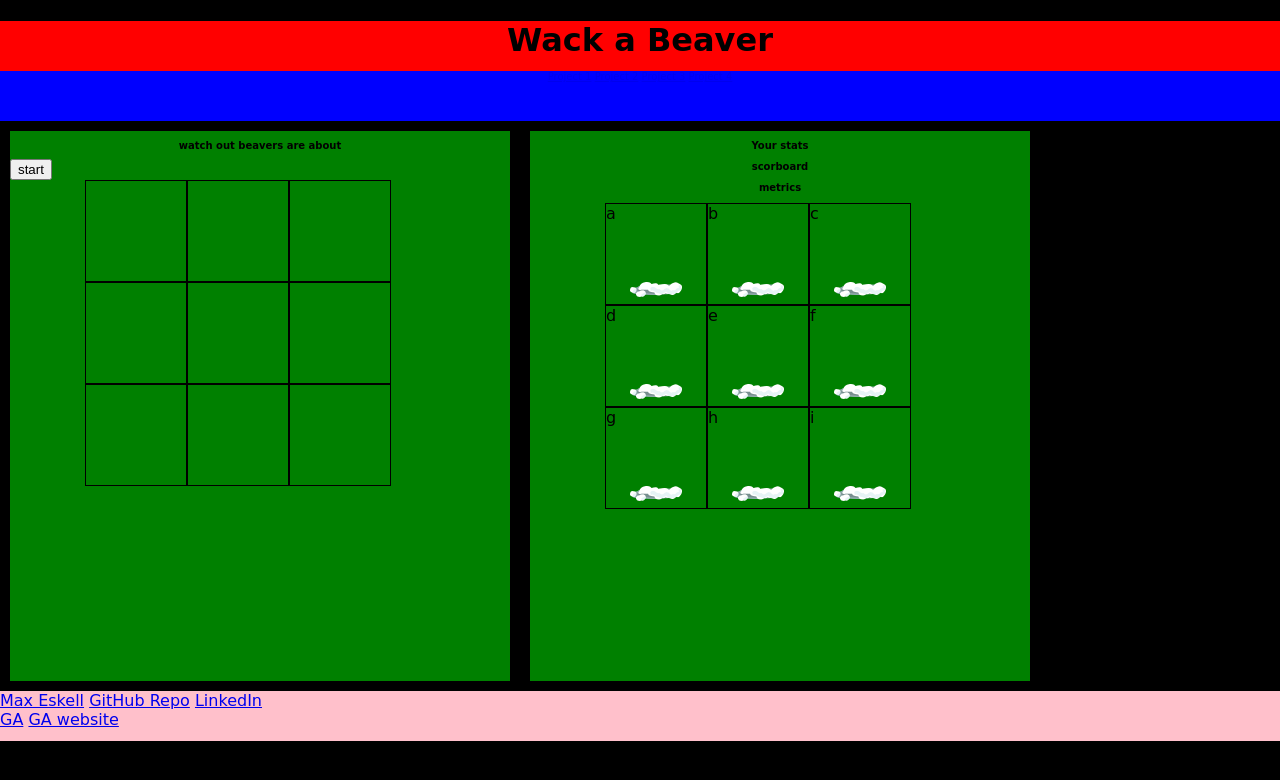
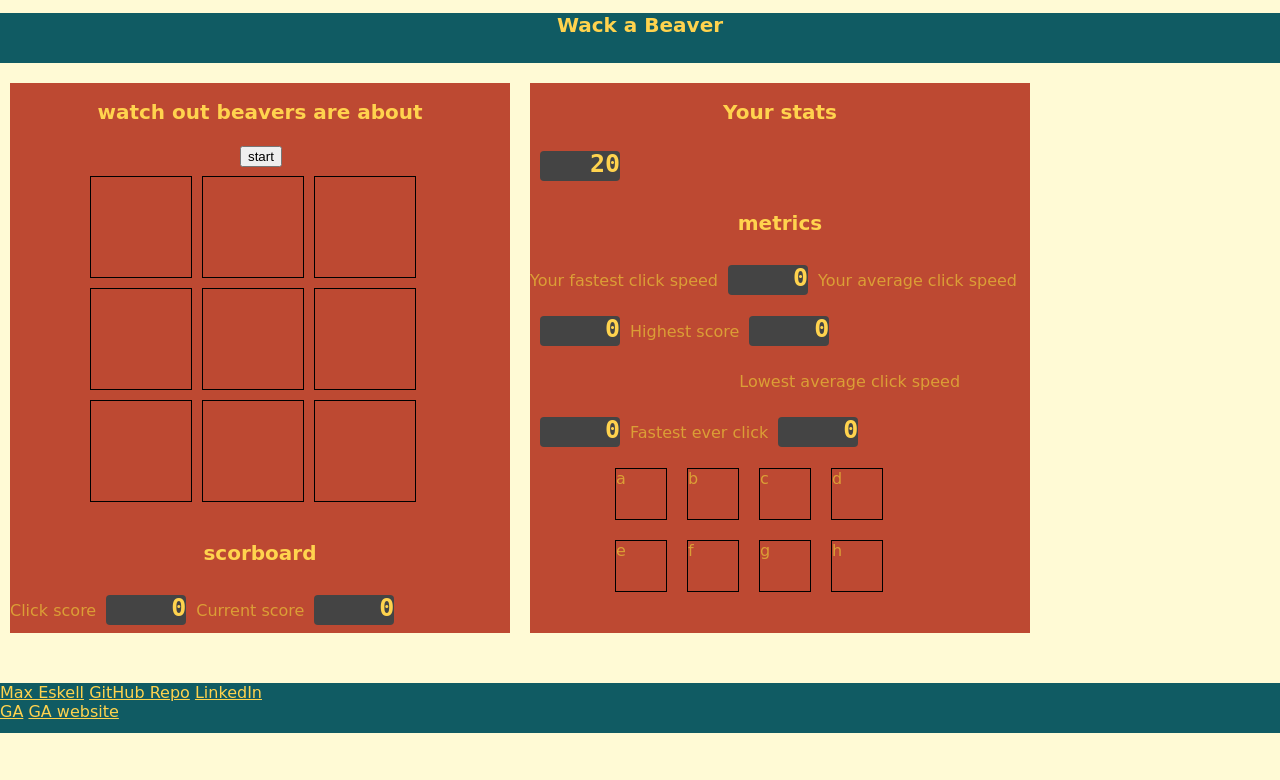
Before and after one commit to maxeskell/project1, a PHP site: page / in a window 1280 px wide. Shown: the top 780 px of the page. Run offline with PHP 8.4, Linux system fonts and the light colour scheme; some libraries are stand-ins or nearby versions; some web fonts are replaced.

Commit message:
first working commit -mvp

```diff
--- a/index.html
+++ b/index.html
@@ -1,12 +1,10 @@
 <!DOCTYPE html>
 <html>
+
 <head>
   <meta charset="UTF-8">
   <title>Project 1</title>
-  <script
-  src="https://code.jquery.com/jquery-3.2.1.min.js"
-  integrity="sha256-hwg4gsxgFZhOsEEamdOYGBf13FyQuiTwlAQgxVSNgt4="
-  crossorigin="anonymous"></script>
+  <script src="https://code.jquery.com/jquery-3.2.1.min.js" integrity="sha256-hwg4gsxgFZhOsEEamdOYGBf13FyQuiTwlAQgxVSNgt4=" crossorigin="anonymous"></script>
   <script src="public/js/app.js" charset="utf-8"></script>
   <link rel="stylesheet" href="public/css/main.css">
   <link href="https://fonts.googleapis.com/css?family=Baloo" rel="stylesheet">
@@ -14,15 +12,8 @@
 
 <body>
   <!-- header -->
-  <header><h1>Wack a Beaver</h1></header>
-
-  <!-- navigation buttons -->
-  <nav>
-    <a href="#">Project 1</a>
-    <a href="#">Project 2</a>
-    <a href="#">Project 3</a>
-    <a href="#">Project 4</a>
-  </nav>
+  <header>
+    <h1>Wack a Beaver</h1></header>
 
   <main>
     <section class="left">
@@ -43,25 +34,32 @@
         <div id="square8" class="square"></div>
         <div id="square9" class="square"></div>
       </div>
+      <div class="scoreboard">
+        <h3>scorboard</h3>
+        <p>Click score</p>
+        <div id="clickScoreScreen" class="screen">0</div>
+        <p>Current score</p>
+        <div id="userScoreScreen" class="screen">0</div>
+      </div>
     </section>
 
 
     <!-- put score, coundowntimer, and badges here -->
     <section class="right">
       <h2>Your stats</h2>
-      <div class="timerScreen">
-      </div>
-      <div class="scoreboard">
-        <h3>scorboard</h3>
-        <div class="scoreScreen"></div>
-        <div class="highscoreScreen"></div>
-      </div>
+      <div id="timerScreen" class="screen">20</div>
       <div class="metrics">
         <h3>metrics</h3>
-        <div class="fastestArea"></div>
-        <div class="averageArea"></div>
-        <div class="bestFastestArea"></div>
-        <div class="bestAverageArea"></div>
+        <p>Your fastest click speed</p>
+        <div id="fastestClickScreen" class="screen">0</div>
+        <p>Your average click speed</p>
+        <div id="averageCLickScreen" class="screen">0</div>
+        <p>Highest score</p>
+        <div id="highscoreScreen" class="screen">0</div>
+        <p>Lowest average click speed </p>
+        <div id="highscoreAverageCLickScreen" class="screen">0</div>
+        <p>Fastest ever click</p>
+        <div id="highscoreFastestClickScreen" class="screen">0</div>
       </div>
       <div class="badgearea">
         <div id="badge1" class="badge">a</div>
@@ -72,7 +70,6 @@
         <div id="badge6" class="badge">f</div>
         <div id="badge7" class="badge">g</div>
         <div id="badge8" class="badge">h</div>
-        <div id="badge9" class="badge">i</div>
       </div>
     </section>
 
--- a/src/scss/main.scss
+++ b/src/scss/main.scss
@@ -1,59 +1,81 @@
 body {
-  background-color: black;
+  background-color: #FFFAD5;
+  color: #FFD34E;
   margin: 0;
   font-family: 'Baloo', cursive;
 }
+
 header {
   height: 50px;
   width: 100%;
-  background-color: red;
+  background-color: #105B63;
+  color: #FFD34E;
   text-align: center;
 }
 
-h2, h3, nav {
+h1,
+h2,
+h3 {
   text-align: center;
-  font-size: 10px;
+  font-size: 20px;
+  color: #FFD34E;
 }
 
-nav {
-  height: 50px;
-  width: 100%;
-  background-color: blue;
-  text-align: centre;
-  float: left
-}
 main {
   width: 100%;
   height: 600px;
   margin: 10px auto;
 }
+
 section {
   width: 500px;
   height: 550px;
   margin: 10px;
-  background-color: green;
+  background-color: #BD4932;
+  color: #DB9E36;
   float: left;
+
   .left {
     float: left;
   }
+
+  button {
+    margin: 5px auto;
+  }
+
   .right {
     float: right;
   }
 }
+
+.button{
+  margin: 10px auto;
+  height: 20px;
+  width: 40px;
+}
+
+p {
+  float: left;
+  color: #DB9E36;
+}
+
 div {
   .square {
     height: 100px;
     width: 100px;
     float: left;
+    margin: 5px;
     border: black solid 1px;
     background-size: cover;
     background-position: center;
+
     &.otter {
       background-image: url("../assets/images/otternormal.jpeg");
       size: cover;
       position: center;
       display: block;
     }
+
     &.beaver {
       background-image: url("../assets/images/beaver.jpeg");
       size: cover;
@@ -62,21 +84,41 @@ div {
     }
   }
   .badge {
-    height: 100px;
-    width: 100px;
+    height: 50px;
+    width: 50px;
     float: left;
+    margin: 10px;
     border: black solid 1px;
-    background-image: url("../assets/images/mound_1.png");
     background-size: cover;
     background-position: center;
-    img {}
+    &.tenBeavers {
+      background-image: url("../assets/images/Abadge.png");
+      size: cover;
+      position: center;
+      display: block;
+    }
+
   }
 }
-.gameholder, .badgearea{
+
+.metrics,
+.scoreboard {
+  float: left;
+  width: 100%;
+}
+
+.gameholder {
   width: 350px;
   height: 350px;
   margin: 0 auto;
 }
+.badgearea {
+  width: 350px;
+  height: 150px;
+  margin: 10px auto;
+  clear: both;
+}
+
 .title {
   width: 100%;
   height: 50px;
@@ -84,9 +126,31 @@ div {
   /*insert logo or title*/
 }
 
+.screen {
+  width: 80px;
+  height: 30px;
+  background-color: #444;
+  border-radius: 4px;
+  text-align: right;
+  font-family: 'PT Mono', monospace;
+  font-weight: bold;
+  color: #FFD34E;
+  font-size: 25px;
+  line-height: 25px;
+  float: left;
+  margin: 10px;
+}
+
+#timer .screen {
+  text-align: center;
+}
+
 footer {
   height: 50px;
   width: 100%;
-  background-color: pink;
+  background-color: #105B63;
   clear: both;
+  a {
+    color: #FFD34E;
   }
+}
```
Also changed, not shown: src/js/app.js (+77 -29 lines), public/assets/Badge_Pack_1_by_pi3kielny.svg (added), public/assets/images/Abadge.png (added), public/css/main.css, public/js/app.js, src/assets/Badge_Pack_1_by_pi3kielny.svg (added), src/assets/images/Abadge.png (added). Lines whose indentation alone changed are shown as unchanged.
